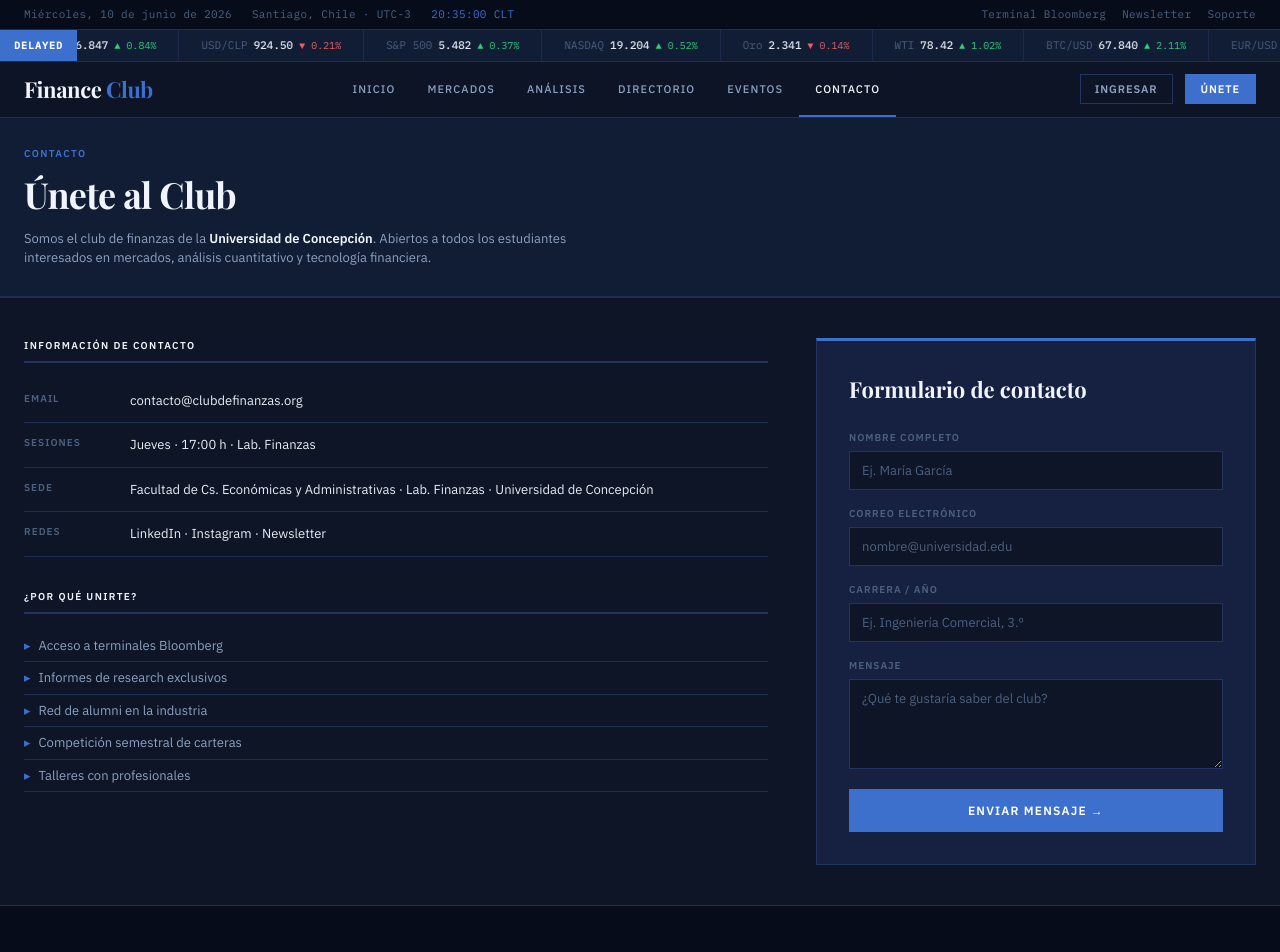
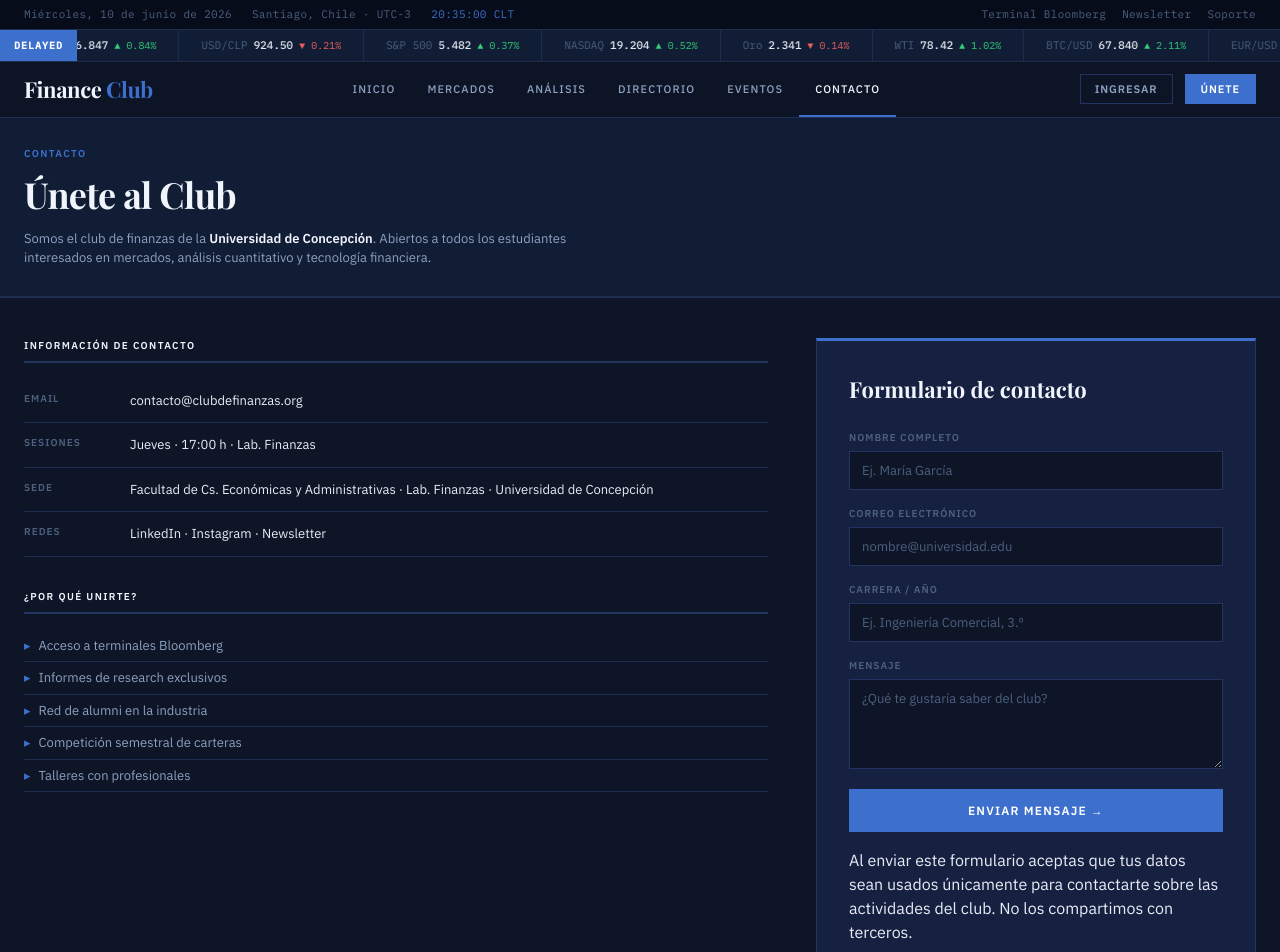
Before and after one commit to itoo1/FinanceClubWebsite, a React (Vite) app in the folder client/: page /contacto in a window 1280 px wide. Shown: the top 952 px of the page. Built offline with nearby package versions, Linux system fonts and the light colour scheme; no server answers; a web font is replaced by a local one.

Commit message:
update email to financeclubudec@gmail.com

```diff
--- a/client/src/pages/Contacto.jsx
+++ b/client/src/pages/Contacto.jsx
@@ -78,6 +78,9 @@ export default function Contacto() {
                 {status === 'done'    && 'Mensaje enviado ✓'}
                 {status === 'error'   && 'Error — intenta de nuevo'}
               </button>
+              <p className={s.privacyNotice}>
+                Al enviar este formulario aceptas que tus datos sean usados únicamente para contactarte sobre las actividades del club. No los compartimos con terceros.
+              </p>
             </form>
           </div>
         </div>
```
